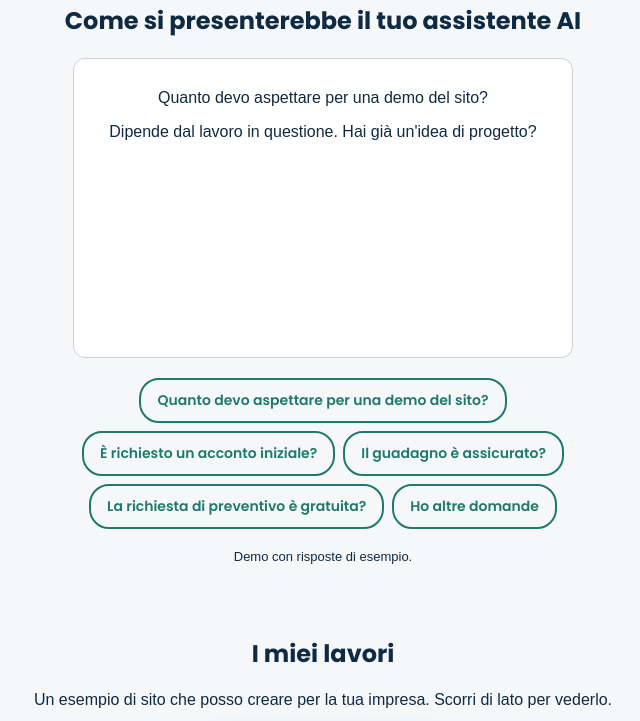
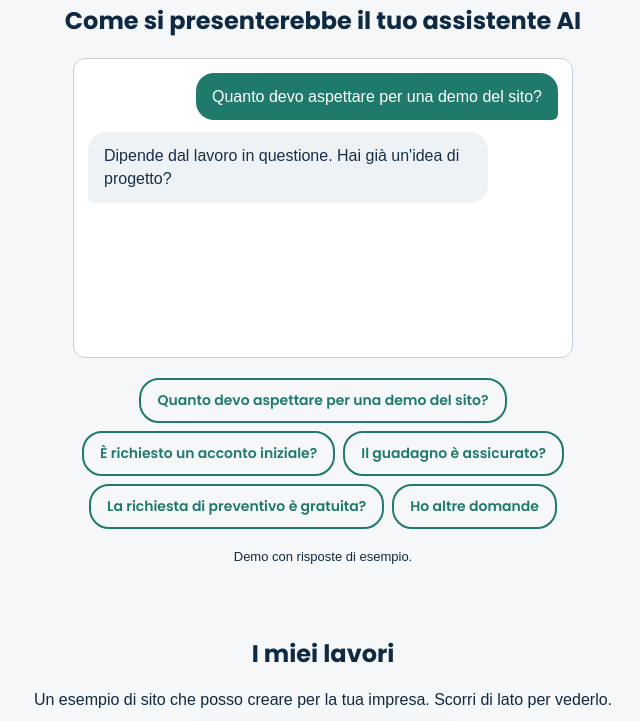
Before and after one commit to GV-edilcode/Edilcode-sito, a plain HTML site: page index.html in a window 1280 px wide. Both pictures are taken after a click on the button "Quanto devo aspettare per una demo del sito?". Shown: the part 3708-4429 px from the top of the page, without its empty margins (317-957 px from the left). Drawn offline with Linux system fonts and the light colour scheme.

Commit message:
Update style.css

```diff
--- a/style.css
+++ b/style.css
@@ -607,3 +607,33 @@ section.soluzione .icona {
   line-height: 1.3;
   cursor: pointer;
 }
+#chat {
+  display: flex;
+  flex-direction: column;
+  gap: 12px;
+  text-align: left;
+}
+
+#chat .msg {
+  margin: 0;
+  padding: 12px 16px;
+  max-width: 85%;
+  border-radius: 18px;
+  font-family: inherit;
+  font-size: 16px;
+  line-height: 1.45;
+}
+
+#chat .msg-utente {
+  align-self: flex-end;
+  background: #1f7a6b;
+  color: #fff;
+  border-bottom-right-radius: 6px;
+}
+
+#chat .msg-assistente {
+  align-self: flex-start;
+  background: #eef2f5;
+  color: #14304a;
+  border-bottom-left-radius: 6px;
+}
```
